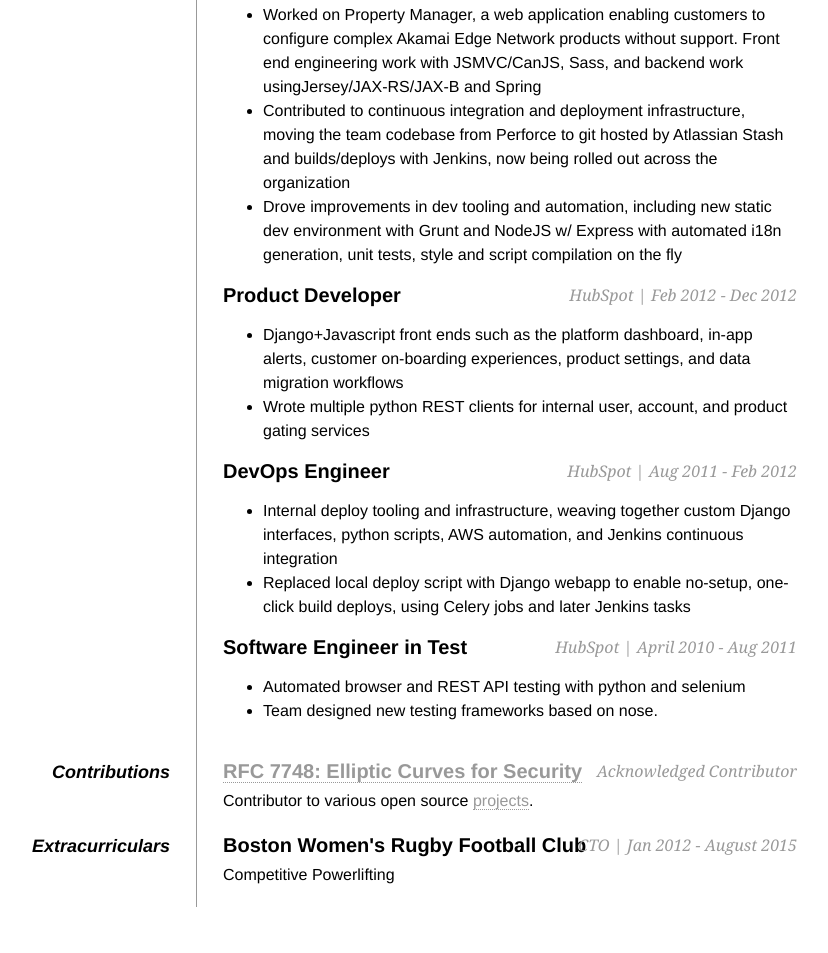
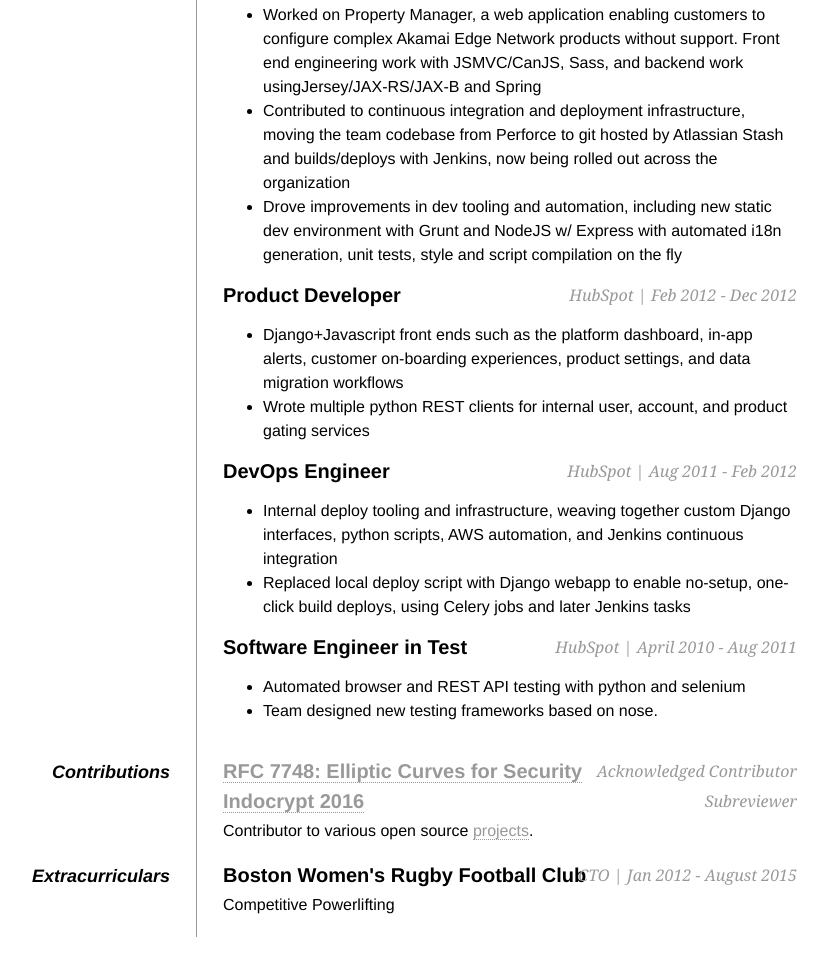
Before and after one commit to dconnolly/dconnolly.github.com, a website: page index.html in a window 1280 px wide. Shown: the part 979-1932 px from the top of the page, without its empty margins (243-1071 px from the left). Drawn offline with nearby package versions, Linux system fonts and the light colour scheme.

Commit message:
Add Indocrypt 2016 reviews

```diff
--- a/index.html
+++ b/index.html
@@ -143,7 +143,13 @@
                   </a>
                   <span>Acknowledged Contributor</span>
               </h2>
-            <span>Contributor to various open source <a href="https://github.com/dconnolly">projects</a>.</span>
+	      <h2>
+                  <a href="http://indocrypt2016.iiitd.edu.in/#program_committee">
+                      Indocrypt 2016
+                  </a>
+                  <span>Subreviewer</span>
+              </h2>
+              <span>Contributor to various open source <a href="https://github.com/dconnolly">projects</a>.</span>
           </dd>
         </dl>
 
```
